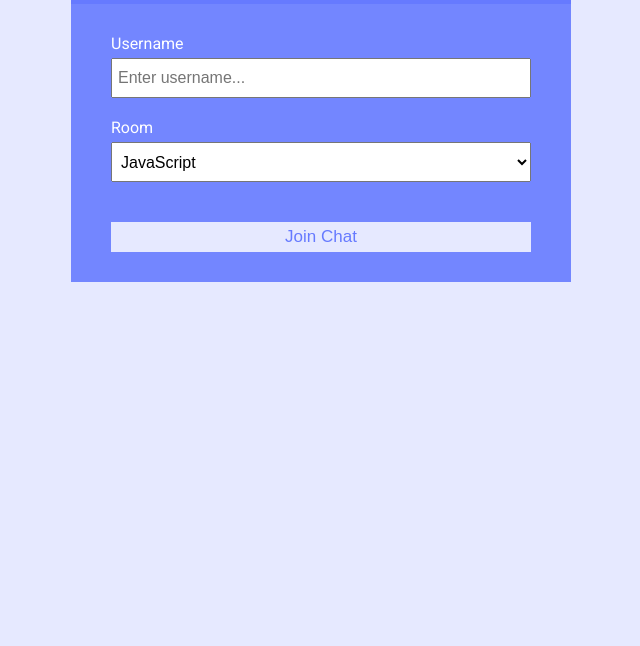
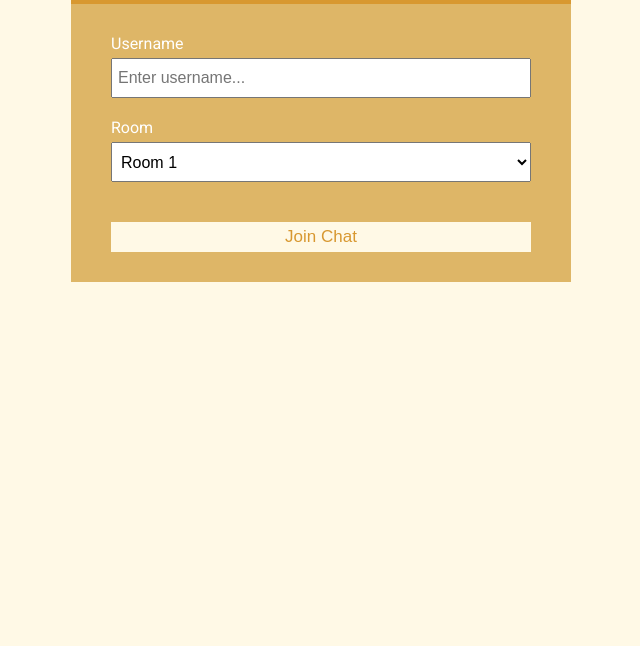
Before and after one commit to fplanting/socket.io-chatroom, a website: page public/index.html in a window 1280 px wide. Shown: the part 154-800 px from the top of the page, without its empty margins (319-959 px from the left). Drawn offline with Linux system fonts and the light colour scheme.

Commit message:
added some styling

```diff
--- a/app.js
+++ b/app.js
@@ -28,7 +28,7 @@ app.use(express.static(path.join(__dirname, "public")));
 //app.use("/", indexRouter);
 //app.use("/users", usersRouter);
 
-BotName = "ChatCord Bot";
+BotName = "ChatRoom Bot";
 
 // Run when client connects
 io.on("connection", (socket) => {
@@ -38,7 +38,7 @@ io.on("connection", (socket) => {
     socket.join(user.room);
 
     // welcome message for the user who connects
-    socket.emit("message", formatMessage(BotName, "Welcome to ChatCord!"));
+    socket.emit("message", formatMessage(BotName, "Welcome to ChatRoom!"));
 
     //message for everyone in chat when new user connects
     socket.broadcast
--- a/public/index.html
+++ b/public/index.html
@@ -14,7 +14,7 @@
 <body>
   <div class="join-container">
     <header class="join-header">
-      <h1><i class="fas fa-smile"></i> ChatCord</h1>
+      <h1><i class="fas fa-smile"></i> ChatRoom</h1>
     </header>
     <main class="join-main">
       <form action="chat.html">
@@ -25,12 +25,10 @@
         <div class="form-control">
           <label for="room">Room</label>
           <select name="room" id="room">
-            <option value="JavaScript">JavaScript</option>
-            <option value="Python">Python</option>
-            <option value="PHP">PHP</option>
-            <option value="C#">C#</option>
-            <option value="Ruby">Ruby</option>
-            <option value="Java">Java</option>
+            <option value="Room 1">Room 1</option>
+            <option value="Room 2">Room 2</option>
+            <option value="Room 3">Room 3</option>
+            <option value="Room 4">Room 4</option>
           </select>
         </div>
         <button type="submit" class="btn">Join Chat</button>
--- a/public/stylesheets/style.css
+++ b/public/stylesheets/style.css
@@ -1,9 +1,9 @@
 @import url("https://fonts.googleapis.com/css?family=Roboto&display=swap");
 
 :root {
-  --dark-color-a: #667aff;
-  --dark-color-b: #7386ff;
-  --light-color: #e6e9ff;
+  --dark-color-a: #d89830;
+  --dark-color-b: #deb667;
+  --light-color: #fff9e6;
   --success-color: #5cb85c;
   --error-color: #d9534f;
 }
--- a/utils/messages.js
+++ b/utils/messages.js
@@ -4,7 +4,7 @@ function formatMessage(username, text) {
   return {
     username,
     text,
-    time: moment().format("h:mm a"),
+    time: moment().format("HH:mm"),
   };
 }
 
--- a/utils/users.js
+++ b/utils/users.js
@@ -2,7 +2,7 @@
 
 const users = [];
 
-// Join user yo chat
+// Join user to chat
 function userJoin(id, username, room) {
   const user = { id, username, room };
 
```
Also changed, not shown: public/chat.html (+1 -1 lines).
